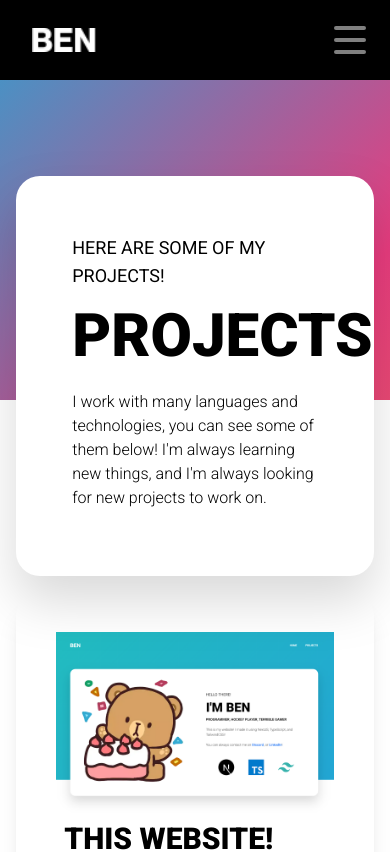
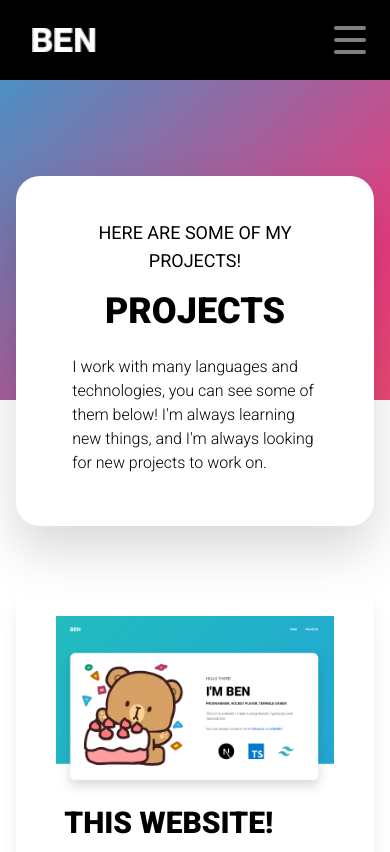
Before and after one commit to Leg3ndary/ben-portfolio, a Next.js app: page /projects in a window 390 px wide. Shown: the top 852 px of the page. Built offline with nearby package versions, Linux system fonts and the light colour scheme.

Commit message:
Adjust sizing

```diff
--- a/src/pages/projects.tsx
+++ b/src/pages/projects.tsx
@@ -6,12 +6,14 @@ export default function Projects() {
     return (
         <>
             <div className="relative top-0 flex justify-center w-full h-[400px] bg-rainbow-gradient animate-breathing-gradient">
-                <div className="relative flex h-[400px] lg:h-[300px] bg-white border-black w-11/12 lg:w-[1300px] drop-shadow-2xl mt-44 rounded-3xl">
+                <div className="relative flex h-[350px] lg:h-[300px] bg-white border-black w-11/12 lg:w-[1300px] drop-shadow-2xl mt-44 rounded-3xl">
                     <div className="flex flex-col justify-center w-full h-full p-12">
-                        <h3 className="p-2 text-lg">
+                        <h3 className="p-2 text-lg text-center">
                             HERE ARE SOME OF MY PROJECTS!
                         </h3>
-                        <h1 className="p-2 text-6xl font-black">PROJECTS</h1>
+                        <h1 className="p-2 text-4xl font-black text-center lg:text-6xl">
+                            PROJECTS
+                        </h1>
                         <p className="p-2 py-4 font-light">
                             I work with many languages and technologies, you can
                             see some of them below! I'm always learning new
@@ -21,7 +23,7 @@ export default function Projects() {
                     </div>
                 </div>
             </div>
-            <div className="flex justify-center w-full pt-48 pb-16 lg:pb-20 lg:pt-32">
+            <div className="flex justify-center w-full pb-16 pt-44 lg:pb-20 lg:pt-32">
                 <div className="flex w-11/12 lg:w-[1300px] flex-row flex-wrap place-content-evenly">
                     <div className="group flex flex-col justify-center w-full lg:w-[570px] p-10 bg-white shadow-xl rounded-3xl hover:shadow-2xl transition-shadow hover:shadow-cyan-300">
                         <Image
```
